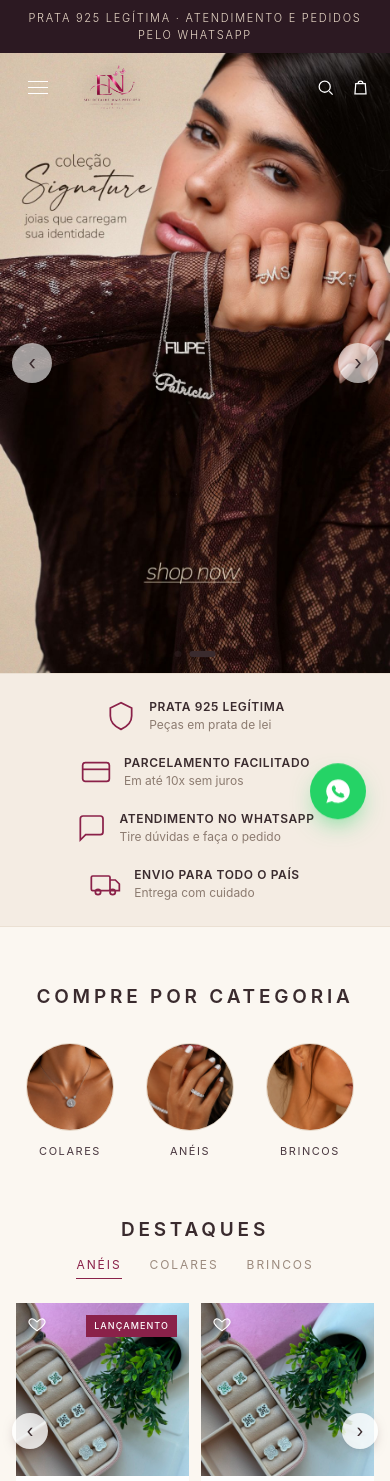
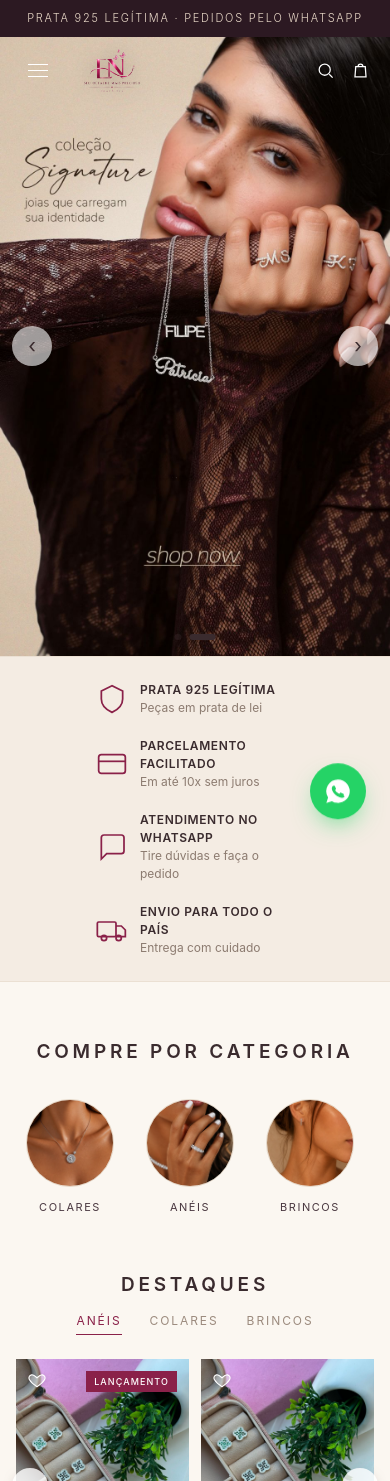
Before and after one commit to GabrielBottan/ENpratas, a Next.js app: page / in a window 390 px wide. Shown: the top 1481 px of the page. Built offline with nearby package versions, Linux system fonts and the light colour scheme.

Commit message:
fix: alinha benefícios no mobile e encurta barra de anúncio

```diff
--- a/src/components/Benefits.tsx
+++ b/src/components/Benefits.tsx
@@ -36,9 +36,9 @@ const BENEFITS: Benefit[] = [
 export default function Benefits() {
   return (
     <section className="border-y border-line bg-panel">
-      <div className="mx-auto grid max-w-[1440px] grid-cols-1 gap-y-5 px-6 py-6 sm:grid-cols-2 md:grid-cols-4 md:gap-y-0 md:divide-x md:divide-line/70">
+      <div className="mx-auto flex max-w-[1440px] flex-col items-center gap-5 px-6 py-6 sm:grid sm:grid-cols-2 sm:gap-y-6 md:grid-cols-4 md:gap-y-0 md:divide-x md:divide-line/70">
         {BENEFITS.map((b) => (
-          <div key={b.title} className="flex items-center justify-center gap-3 px-4">
+          <div key={b.title} className="flex w-[230px] items-center gap-3 px-4 sm:w-auto sm:justify-center">
             <svg
               viewBox="0 0 24 24"
               fill="none"
--- a/src/data/site.ts
+++ b/src/data/site.ts
@@ -16,7 +16,7 @@ export const INSTALLMENTS = 10;
 export const SITE = {
   brand: "EN Store Prata",
   tagline: "Seu detalhe mais precioso · Prata 925",
-  announcement: "Prata 925 legítima · Atendimento e pedidos pelo WhatsApp",
+  announcement: "Prata 925 legítima · Pedidos pelo WhatsApp",
   email: "contato@enstoreprata.pt",
   hours: "Seg. a Sex., 9h–18h",
   instagram: "https://instagram.com/",
```
